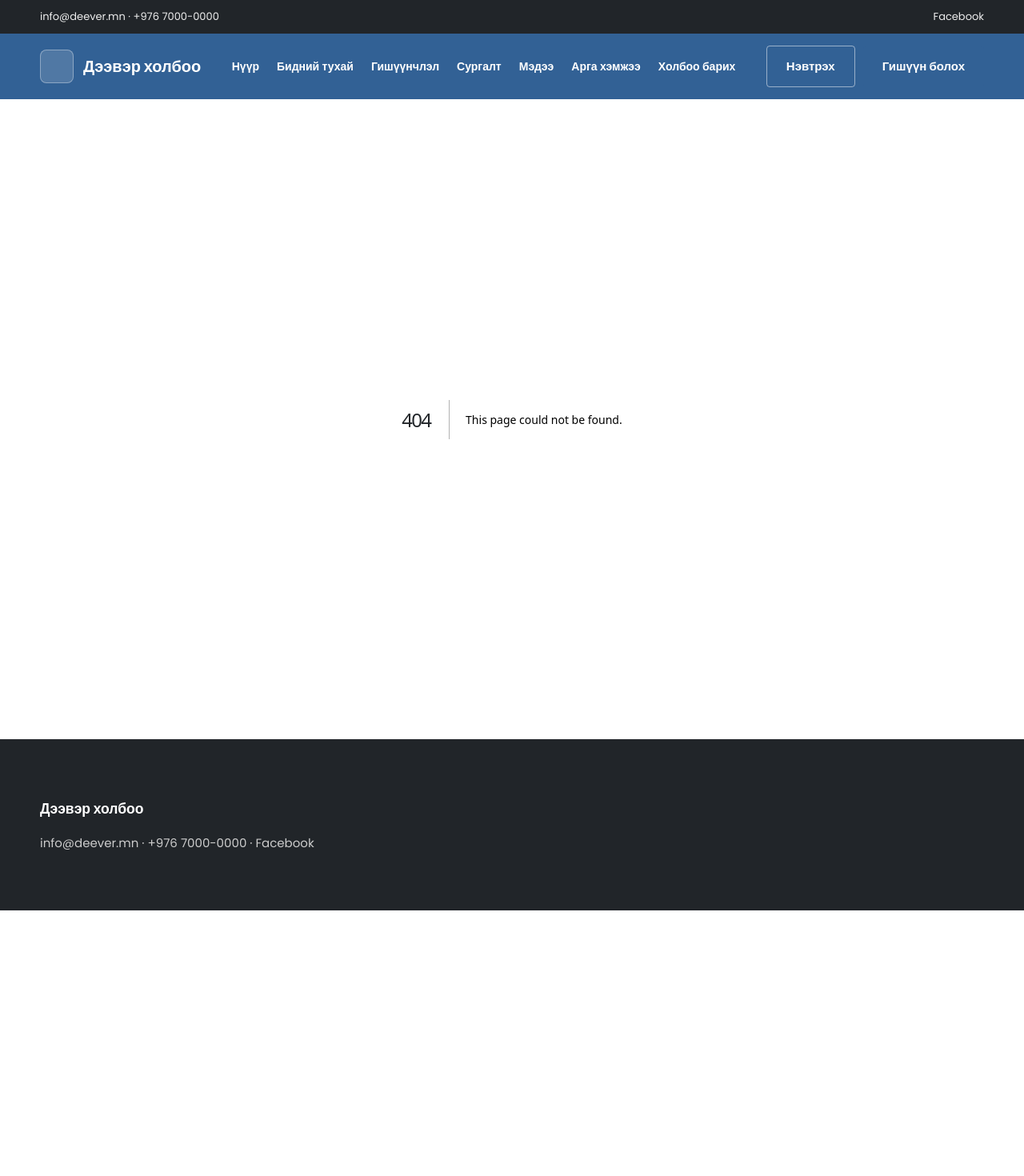
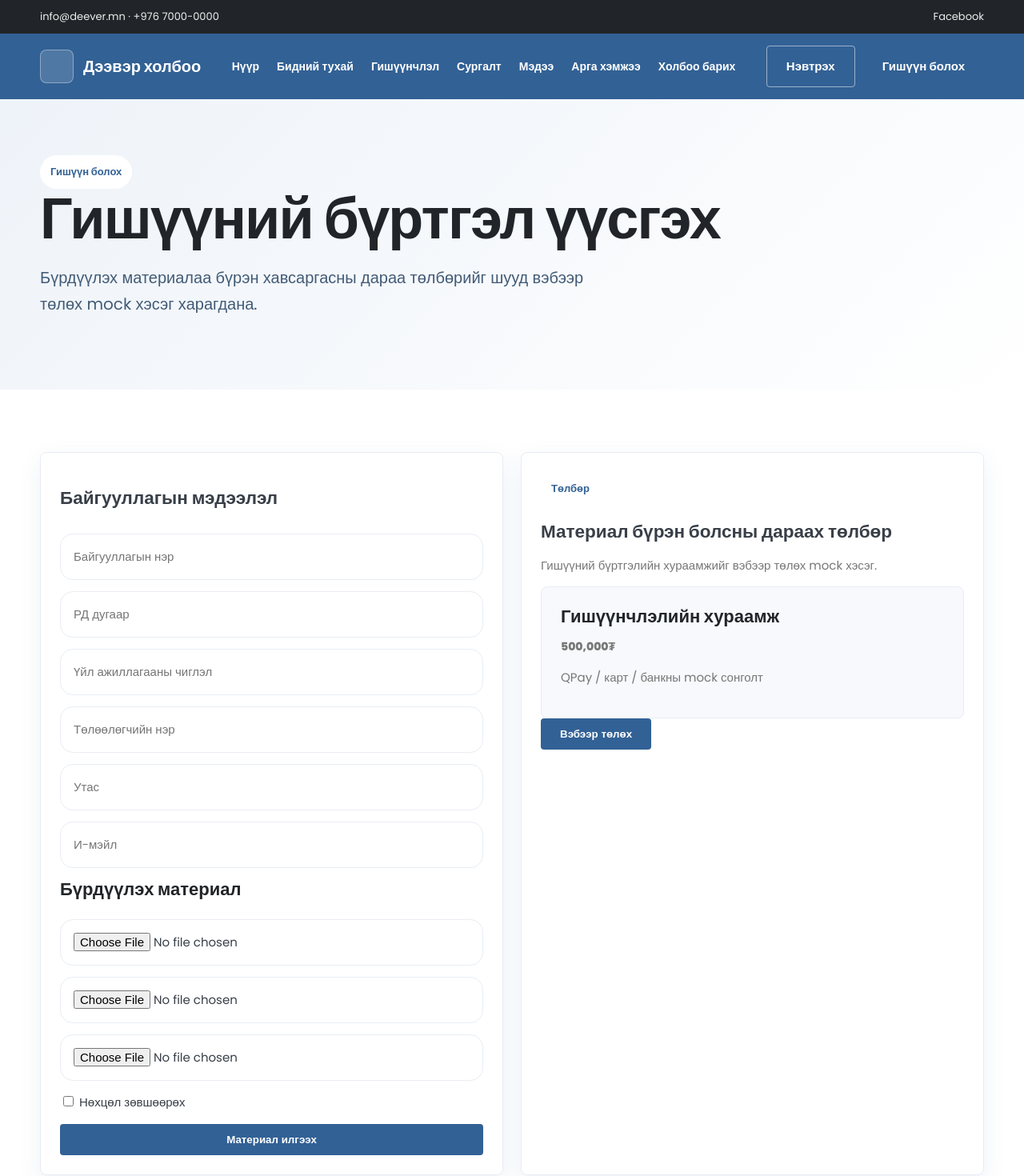
Before and after one commit to deever1231/deever-association, a Next.js app: page /join in a window 1280 px wide. Before the commit this address had no page. Shown: the top 1470 px of the page at 80% size. Before the commit the page ends 1138 px from the top, so only its background shows below. Built offline with nearby package versions, Linux system fonts and the light colour scheme.

Commit message:
AmCham-style restyle: app/join/page.tsx

```diff
--- /dev/null
+++ b/app/join/page.tsx
@@ -0,0 +1,45 @@
+"use client";
+
+export default function JoinPage() {
+  return (
+    <main>
+      <section className="page-hero">
+        <div className="container">
+          <span className="eyebrow">Гишүүн болох</span>
+          <h1>Гишүүний бүртгэл үүсгэх</h1>
+          <p className="lead">Бүрдүүлэх материалаа бүрэн хавсаргасны дараа төлбөрийг шууд вэбээр төлөх mock хэсэг харагдана.</p>
+        </div>
+      </section>
+      <section className="section">
+        <div className="container grid grid-2">
+          <form className="form card" onSubmit={(e) => { e.preventDefault(); alert('Энэ нь загварын туршилт'); }}>
+            <h2>Байгууллагын мэдээлэл</h2>
+            <input className="input" required placeholder="Байгууллагын нэр" />
+            <input className="input" required placeholder="РД дугаар" />
+            <input className="input" required placeholder="Үйл ажиллагааны чиглэл" />
+            <input className="input" required placeholder="Төлөөлөгчийн нэр" />
+            <input className="input" required placeholder="Утас" />
+            <input className="input" type="email" required placeholder="И-мэйл" />
+            <h3>Бүрдүүлэх материал</h3>
+            <input className="input" type="file" required />
+            <input className="input" type="file" required />
+            <input className="input" type="file" required />
+            <label><input type="checkbox" required /> Нөхцөл зөвшөөрөх</label>
+            <button className="button" type="submit">Материал илгээх</button>
+          </form>
+          <aside className="card">
+            <span className="eyebrow">Төлбөр</span>
+            <h2>Материал бүрэн болсны дараах төлбөр</h2>
+            <p>Гишүүний бүртгэлийн хураамжийг вэбээр төлөх mock хэсэг.</p>
+            <div className="card" style={{background:"#f7f9fc",boxShadow:"none"}}>
+              <h3>Гишүүнчлэлийн хураамж</h3>
+              <p className="meta">500,000₮</p>
+              <p>QPay / карт / банкны mock сонголт</p>
+            </div>
+            <button className="button" onClick={() => alert('Энэ нь загварын туршилт')}>Вэбээр төлөх</button>
+          </aside>
+        </div>
+      </section>
+    </main>
+  );
+}
```
